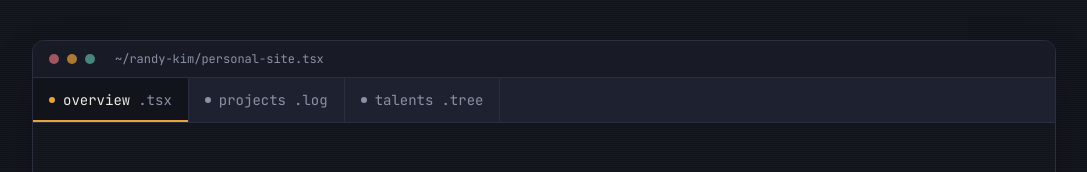
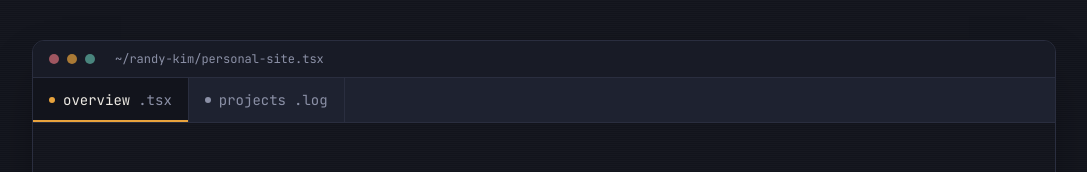
Before and after one commit to rhkim1292/randy-kim-portfolio, a Next.js app: page / in a window 1280 px wide. Shown: the top 172 px of the page, without its empty margins (96-1183 px from the left). Built offline with nearby package versions, Linux system fonts and the light colour scheme.

Commit message:
Remove talent tab for now from GameNav component

```diff
--- a/components/GameNav.tsx
+++ b/components/GameNav.tsx
@@ -6,7 +6,7 @@ import { usePathname } from "next/navigation";
 const navItems = [
   { href: "/", label: "overview", file: "tsx" },
   { href: "/projects", label: "projects", file: "log" },
-  { href: "/talents", label: "talents", file: "tree" },
+  // { href: "/talents", label: "talents", file: "tree" },
 ];
 
 export default function GameNav() {
```
